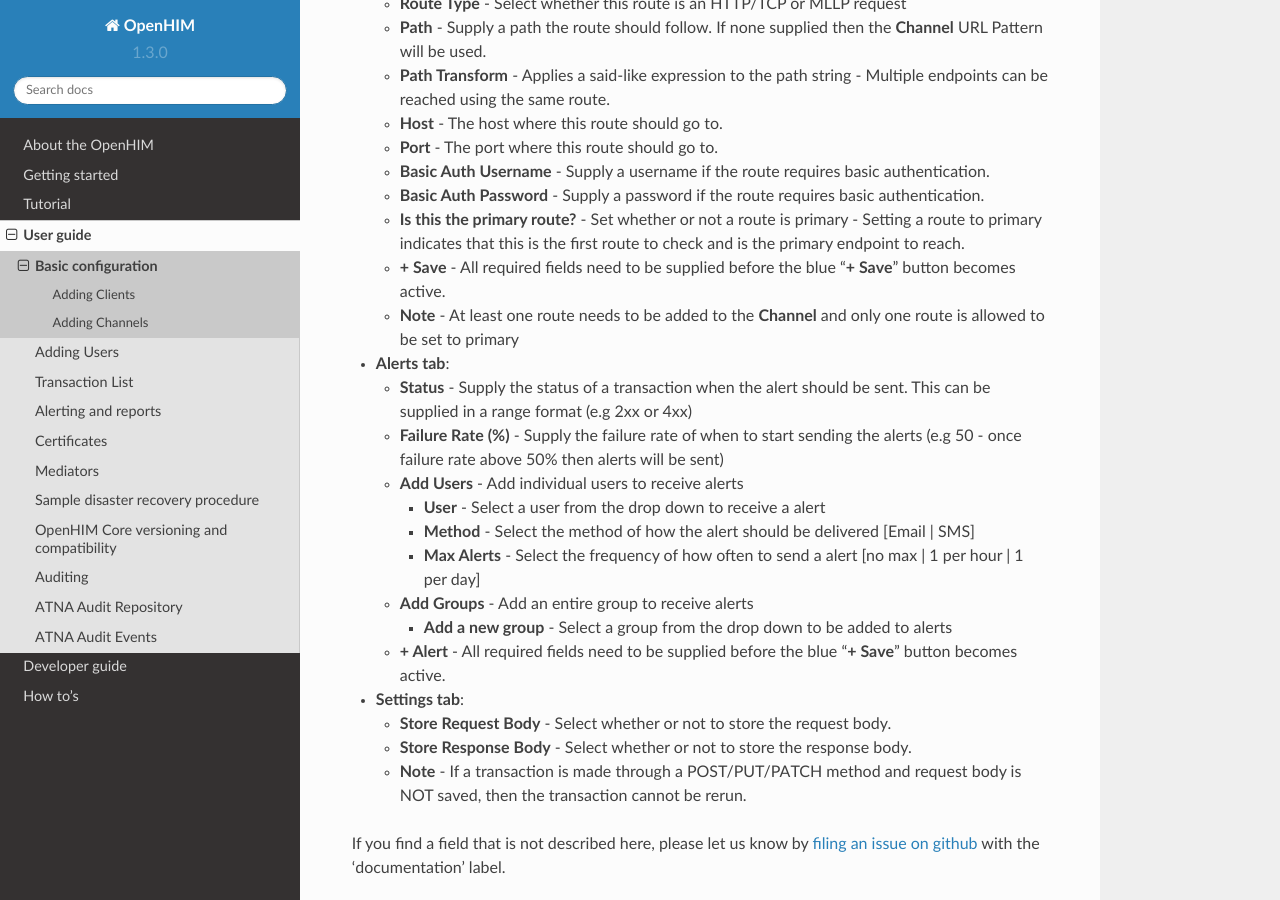
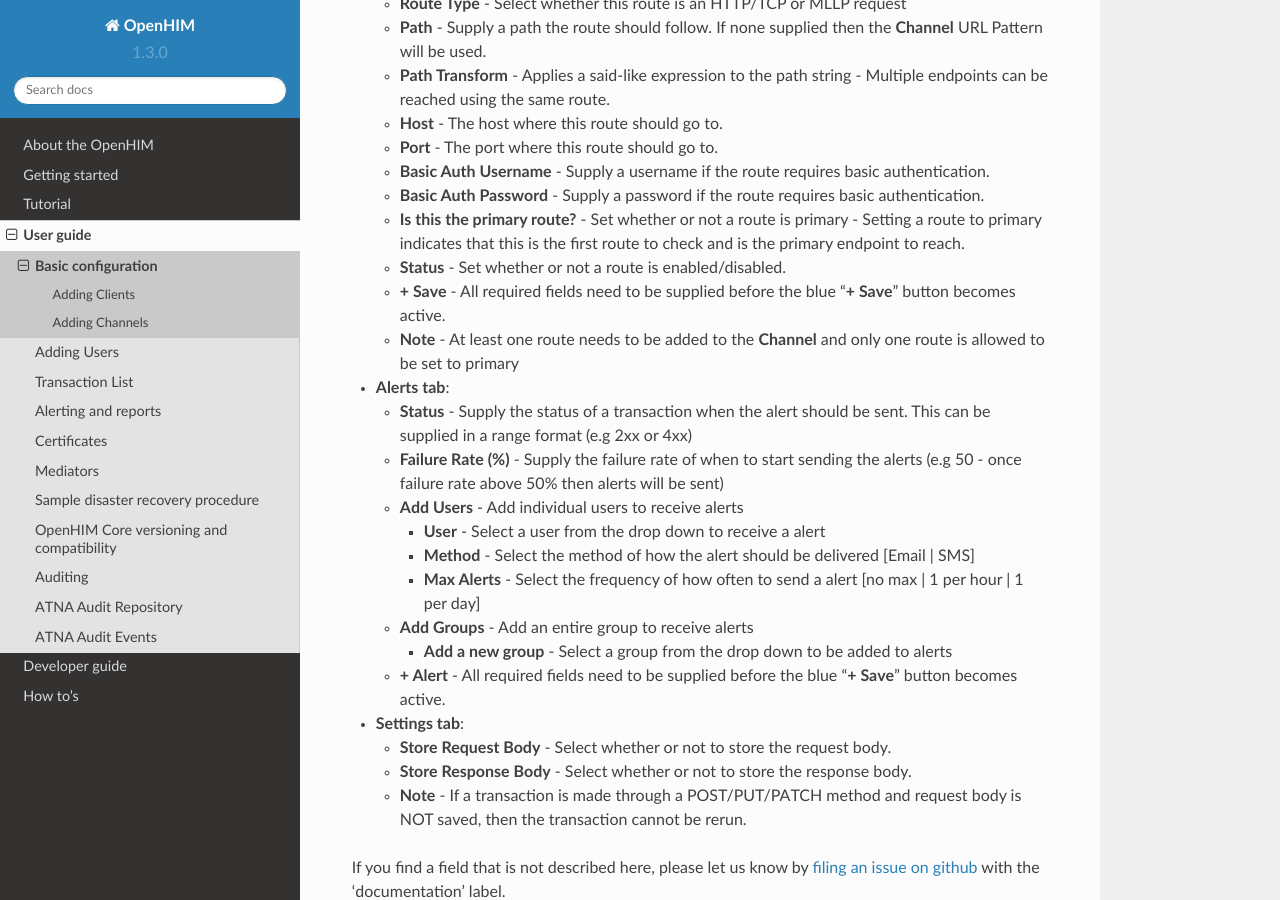
Before and after one commit to jembi/openhim-core-js, a Sphinx documentation site: the page built from docs/user-guide/basic-config.md, in a window 1280 px wide and 900 px high, scrolled down 2872 px. Built offline with Sphinx 7.4.7 and the Read the Docs theme 2.0.0, drawn with Linux system fonts in a browser that asks for light colours.

Commit message:
OHM-225 Issue #613: Routes enable/disable

```diff
--- a/docs/user-guide/basic-config.md
+++ b/docs/user-guide/basic-config.md
@@ -81,6 +81,7 @@
     * **Basic Auth Username** - Supply a username if the route requires basic authentication.
     * **Basic Auth Password** - Supply a password if the route requires basic authentication.
     * **Is this the primary route?** - Set whether or not a route is primary - Setting a route to primary indicates that this is the first route to check and is the primary endpoint to reach.
+    * **Status** - Set whether or not a route is enabled/disabled.
     * **+ Save** - All required fields need to be supplied before the blue "**+ Save**" button becomes active.
     * **Note** - At least one route needs to be added to the **Channel** and only one route is allowed to be set to primary
 * **Alerts tab**:
```
Also changed, not shown: 5 other files.
